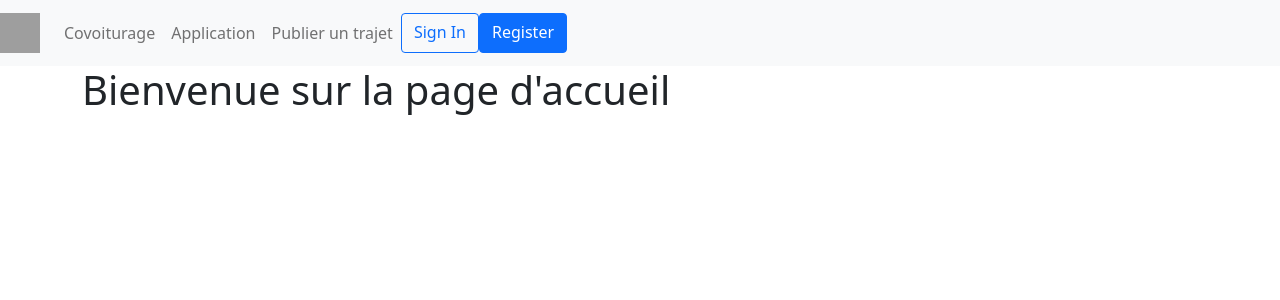
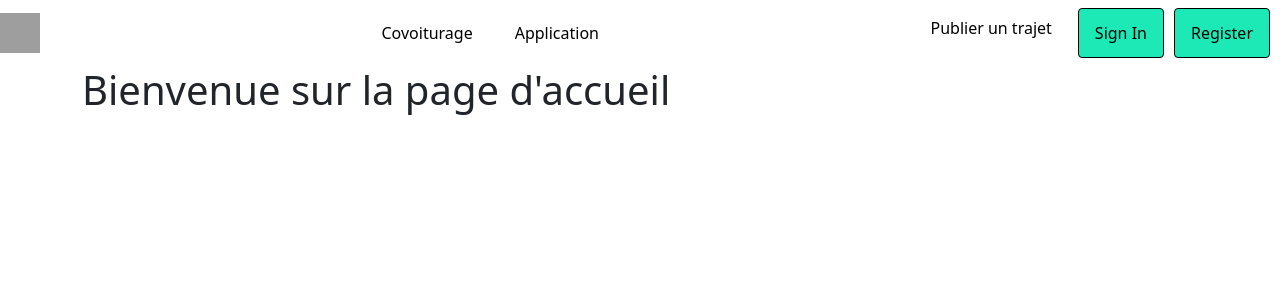
Before and after one commit to DjeelK/Projet_Pimp_My_Ride, a React (Create React App) app: page / in a window 1280 px wide. Shown: the top 300 px of the page. Built offline with nearby package versions, Linux system fonts and the light colour scheme; grey boxes are pictures that could not be loaded.

Commit message:
Ajout custom boutons ok

```diff
--- /dev/null
+++ b/src/components/NavigationBar.jsx
@@ -0,0 +1,42 @@
+import React from 'react';
+import { Link } from 'react-router-dom';
+import '../css/NavigationBar.css';
+
+const NavigationBar = () => {
+  return (
+    <nav className="navbar">
+      <div className="navbar-brand">
+        <Link to="/">
+          <img
+            src="/Projet_Pimp_My_Ride/src/assets/logo-sans-fond.svg"
+            alt="Logo"
+            width="40"
+            height="40"
+            className="navbar-brand-logo"
+          />
+        </Link>
+      </div>
+      <ul className="nav">
+        <li className="nav-item">
+          <Link to="/covoiturage" className="nav-link">Covoiturage</Link>
+        </li>
+        <li className="nav-item">
+          <Link to="/application" className="nav-link">Application</Link>
+        </li>
+      </ul>
+      <ul className="nav">
+        <li className="nav-item">
+          <Link to="/publier-trajet" className="nav-link">Publier un trajet</Link>
+        </li>
+        <li className="nav-item">
+          <button className="nav-button">Sign In</button>
+        </li>
+        <li className="nav-item">
+          <button className="nav-button">Register</button>
+        </li>
+      </ul>
+    </nav>
+  );
+};
+
+export default NavigationBar;
--- a/src/components/header/NavigationBar.jsx
+++ /dev/null
@@ -1,35 +0,0 @@
-import React from 'react';
-import { Link } from 'react-router-dom';
-import { Navbar, Nav, Button } from 'react-bootstrap';
-
-const NavigationBar = () => {
-  return (
-    <Navbar bg="light" expand="lg" className="navbar-expand-lg">
-      <Navbar.Brand>
-        <Link to="/">
-          <img
-            src="/Projet_Pimp_My_Ride/src/assets/logo-sans-fond.svg"
-            alt="Logo"
-            width="40"
-            height="40"
-            className="navbar-brand-logo"
-          />
-        </Link>
-      </Navbar.Brand>
-      <Navbar.Toggle aria-controls="basic-navbar-nav" />
-      <Navbar.Collapse id="basic-navbar-nav">
-        <Nav className="mr-auto">
-          <Link to="/covoiturage" className="nav-link">Covoiturage</Link> {/* Utilise Link ici */}
-          <Link to="/application" className="nav-link">Application</Link> {/* Utilise Link ici */}
-        </Nav>
-        <Nav>
-          <Link to="/publier-trajet" className="nav-link">Publier un trajet</Link> {/* Utilise Link ici */}
-          <Button variant="outline-primary" as={Link} to="/sign-in" className="nav-button">Sign In</Button>
-          <Button variant="primary" as={Link} to="/register" className="nav-button">Register</Button>
-        </Nav>
-      </Navbar.Collapse>
-    </Navbar>
-  );
-};
-
-export default NavigationBar;
--- /dev/null
+++ b/src/css/NavigationBar.css
@@ -0,0 +1,58 @@
+/* Styles pour la barre de navigation */
+.navbar-custom {
+    background-color: rgb(255, 255, 255);
+    padding: 10px 20px;
+    display: flex;
+    justify-content: space-between;
+    align-items: center;
+  }
+
+  .navbar-brand-logo {
+    margin-right: 20px;
+  }
+
+  .nav {
+    list-style: none;
+    display: flex;
+    margin: 0;
+    padding: 0;
+  }
+
+  .nav-item {
+    margin-right: 10px;
+  }
+
+  .nav-link {
+    text-decoration: none;
+    color: black;
+  }
+
+
+.nav-button {
+    display: inline-flex;
+    align-items: center;
+    background-color: #1de9b6;
+    color: #000;
+    border: 1px solid #000;
+    border-radius: 4px;
+    cursor: pointer;
+    font-size: 16px;
+    gap: 8px;
+    justify-content: center;
+    line-height: 1.5;
+    overflow: hidden;
+    padding: 12px 16px;
+    text-decoration: none;
+    transition: all 0.14s ease-out;
+    white-space: nowrap;
+
+    &:hover {
+      box-shadow: 4px 4px 0 #000;
+      transform: translate(-4px, -4px);
+      background-color: #1de9b6;
+    }
+
+    &:focus-visible {
+      outline-offset: 1px;
+    }
+  }
--- a/src/routes/ErrorPage.jsx
+++ b/src/routes/ErrorPage.jsx
@@ -1,5 +1,5 @@
 import { useRouteError } from "react-router-dom"
-import NavigationBar from "../components/header/NavigationBar"
+import NavigationBar from "../components/NavigationBar"
 
 
 const ErrorPage = () => {
--- a/src/routes/HomePage.jsx
+++ b/src/routes/HomePage.jsx
@@ -1,6 +1,5 @@
 import React from 'react';
-import NavigationBar from '../components/header/NavigationBar'; // Assure-toi d'utiliser le chemin correct pour importer NavigationBar
-
+import NavigationBar from '../components/NavigationBar';
 const HomePage = () => {
   return (
     <div>
```
Also changed, not shown: src/components/ProtectedRoute.jsx (added), src/components/header/ProtectedRoute.jsx (deleted).
